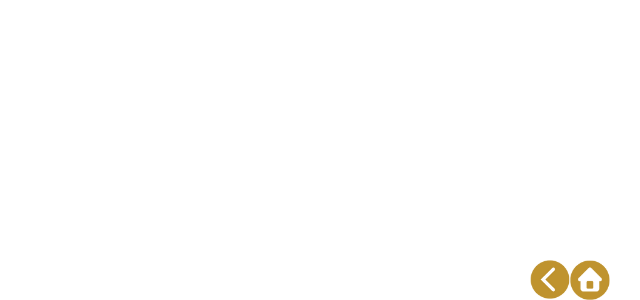
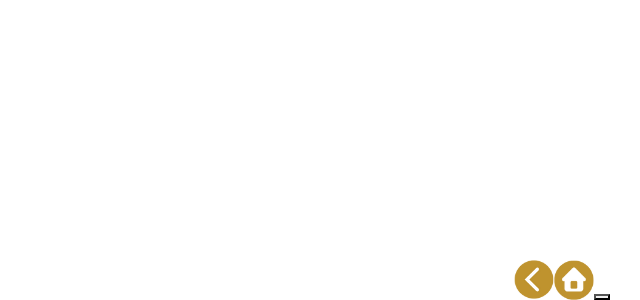
Before and after one commit to ContandoEstrelas/app, a plain HTML site: page index.html in a window 1280 px wide. Shown: the part 1160-1460 px from the top of the page, without its empty margins (640-1280 px from the left). Drawn offline with nearby package versions, Linux system fonts and the light colour scheme.

Commit message:
Update index.html

```diff
--- a/index.html
+++ b/index.html
@@ -195,6 +195,7 @@
             <div class="btn-back-home">
                 <button id="voltar" class="btn-back"></button>
                 <button id="home" class="btn-home" onclick="location.href='#vida-atual';"></button>
+                <button id="avancar" class="btn-front"></button>
             </div>
         </div>
     </div>
```
